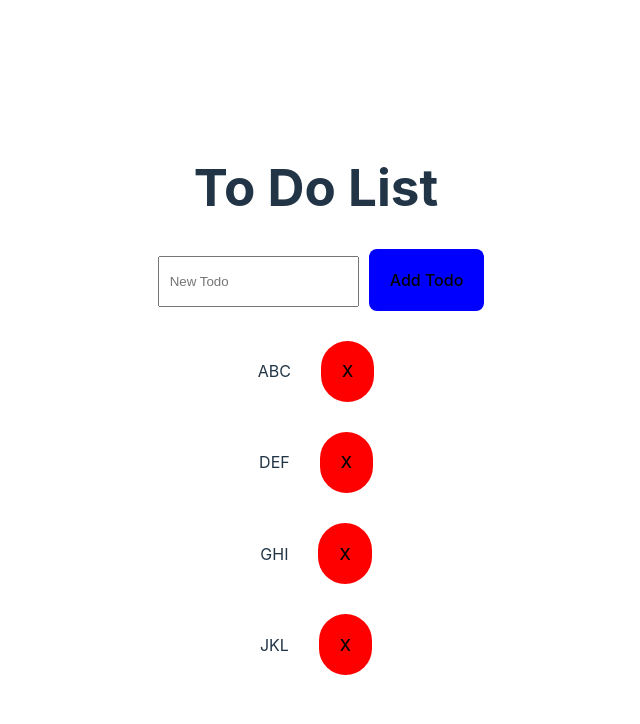
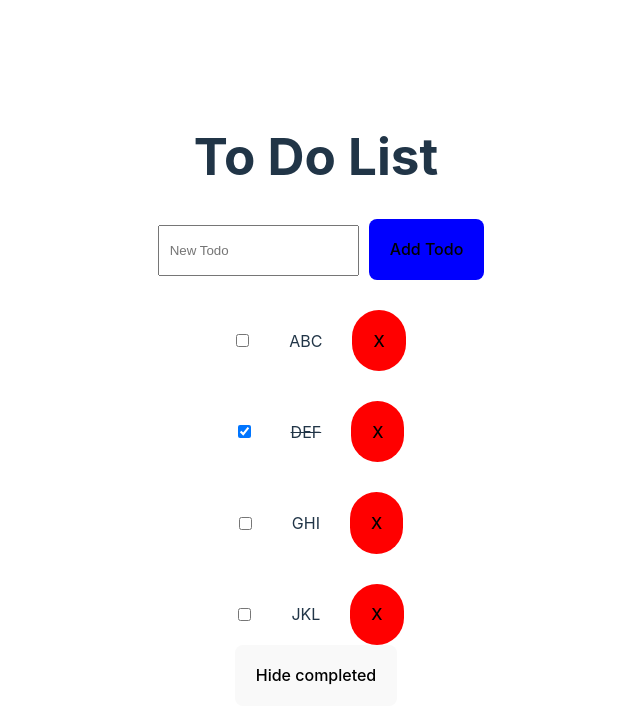
Before and after one commit to trilnh92/vue-101, a Vue app: page / in a window 1280 px wide. Shown: the top 724 px of the page, without its empty margins (324-964 px from the left). Built offline with nearby package versions, Linux system fonts and the light colour scheme.

Commit message:
Implement Hide Complete func

```diff
--- a/src/components/ToDoList.vue
+++ b/src/components/ToDoList.vue
@@ -1,25 +1,32 @@
 <script setup>
-import { ref } from "vue";
+import { ref, computed } from "vue";
 
 // give each todo a uniqure id
 let id = 0;
 
+const hideCompleted = ref(false);
+
 const newTodo = ref("");
 const todos = ref([
-  { id: id++, text: "ABC" },
-  { id: id++, text: "DEF" },
-  { id: id++, text: "GHI" },
-  { id: id++, text: "JKL" },
+  { id: id++, text: "ABC", done: false },
+  { id: id++, text: "DEF", done: true },
+  { id: id++, text: "GHI", done: false },
+  { id: id++, text: "JKL", done: false },
 ]);
 
+const filteredTodos = computed(() => {
+  return hideCompleted.value ? todos.value.filter((t) => !t.done) : todos.value;
+});
+
 function addTodo() {
-  todos.value.push({ id: id++, text: newTodo.value });
+  todos.value.push({ id: id++, text: newTodo.value, done: false });
   newTodo.value = "";
 }
 
 function removeTodo(todo) {
   todos.value = todos.value.filter((t) => t !== todo);
 }
+
 </script>
 
 <template>
@@ -29,11 +36,17 @@
     <button class="add">Add Todo</button>
   </form>
   <ul>
-    <li v-for="todo in todos" :key="todo.id">
-      <span>{{ todo.text }}</span>
+    <li v-for="todo in filteredTodos" :key="todo.id">
+      <input type="checkbox" v-model="todo.done" />
+      <span :class="{ done: todo.done }">{{ todo.text }}</span>
       <button @click="removeTodo(todo)" class="remove">X</button>
     </li>
   </ul>
+  <section>
+    <button @click="hideCompleted = !hideCompleted">
+      {{ hideCompleted ? "Show all" : "Hide completed" }}
+    </button>
+  </section>
 </template>
 
 <style scoped>
@@ -71,4 +84,7 @@
   background-color: red;
   border-radius: 30px;
 }
+.done {
+  text-decoration: line-through;
+}
 </style>
```
